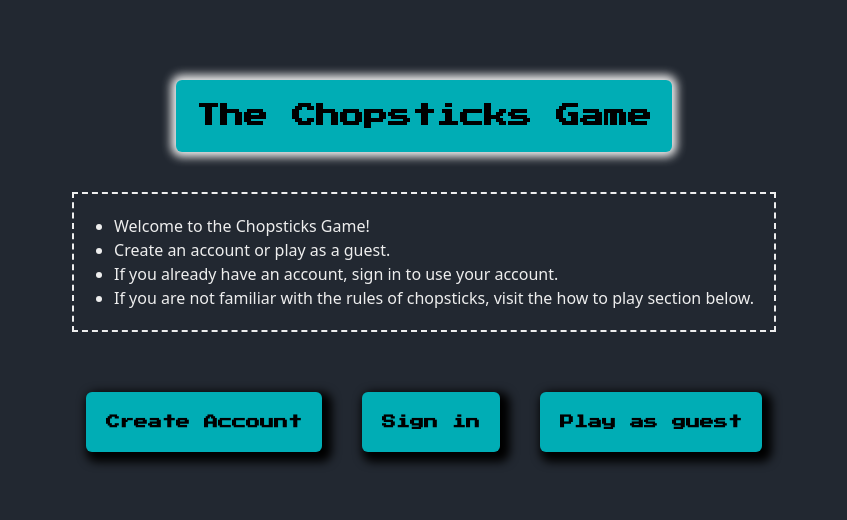
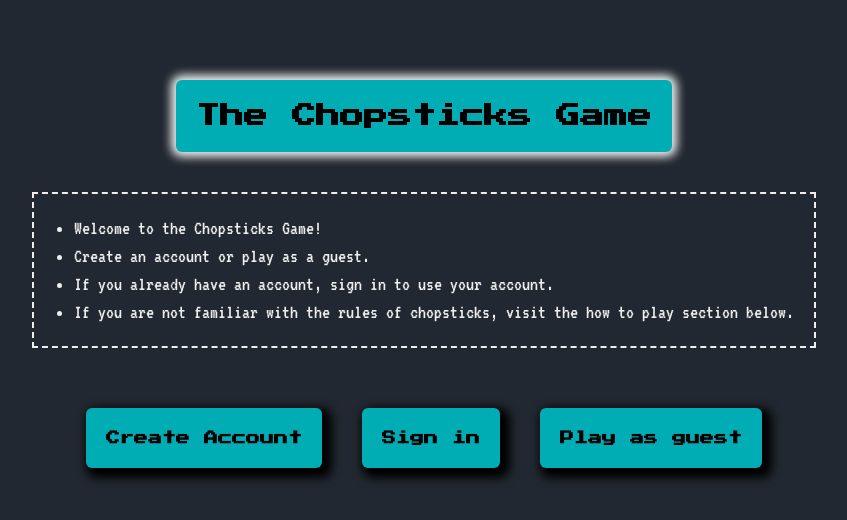
Before and after one commit to SKCheongBrian/ChopsticksGame, an Angular app: page / in a window 1280 px wide. Shown: the top 520 px of the page, without its empty margins (216-1063 px from the left). Built offline with nearby package versions, Linux system fonts and the light colour scheme.

Commit message:
Change font for welcome box

```diff
--- a/src/app/welcome-box/welcome-box.component.html
+++ b/src/app/welcome-box/welcome-box.component.html
@@ -1,7 +1,7 @@
 <div
   class="w-max mb-10 mt-10 mx-auto border-dashed p-5 pl-10 border-2 border-[#EEEEEE]"
 >
-  <ul class="list-disc text-[#EEEEEE]">
+  <ul class="list-disc font-[VT323] text-xl text-[#EEEEEE]">
     <li>Welcome to the Chopsticks Game!</li>
     <li>Create an account or play as a guest.</li>
     <li>If you already have an account, sign in to use your account.</li>
--- a/src/styles.css
+++ b/src/styles.css
@@ -1,4 +1,5 @@
 @import url("https://fonts.googleapis.com/css2?family=Press+Start+2P&display=swap");
+@import url('https://fonts.googleapis.com/css2?family=VT323&display=swap');
 @tailwind base;
 @tailwind components;
 @tailwind utilities;
```
